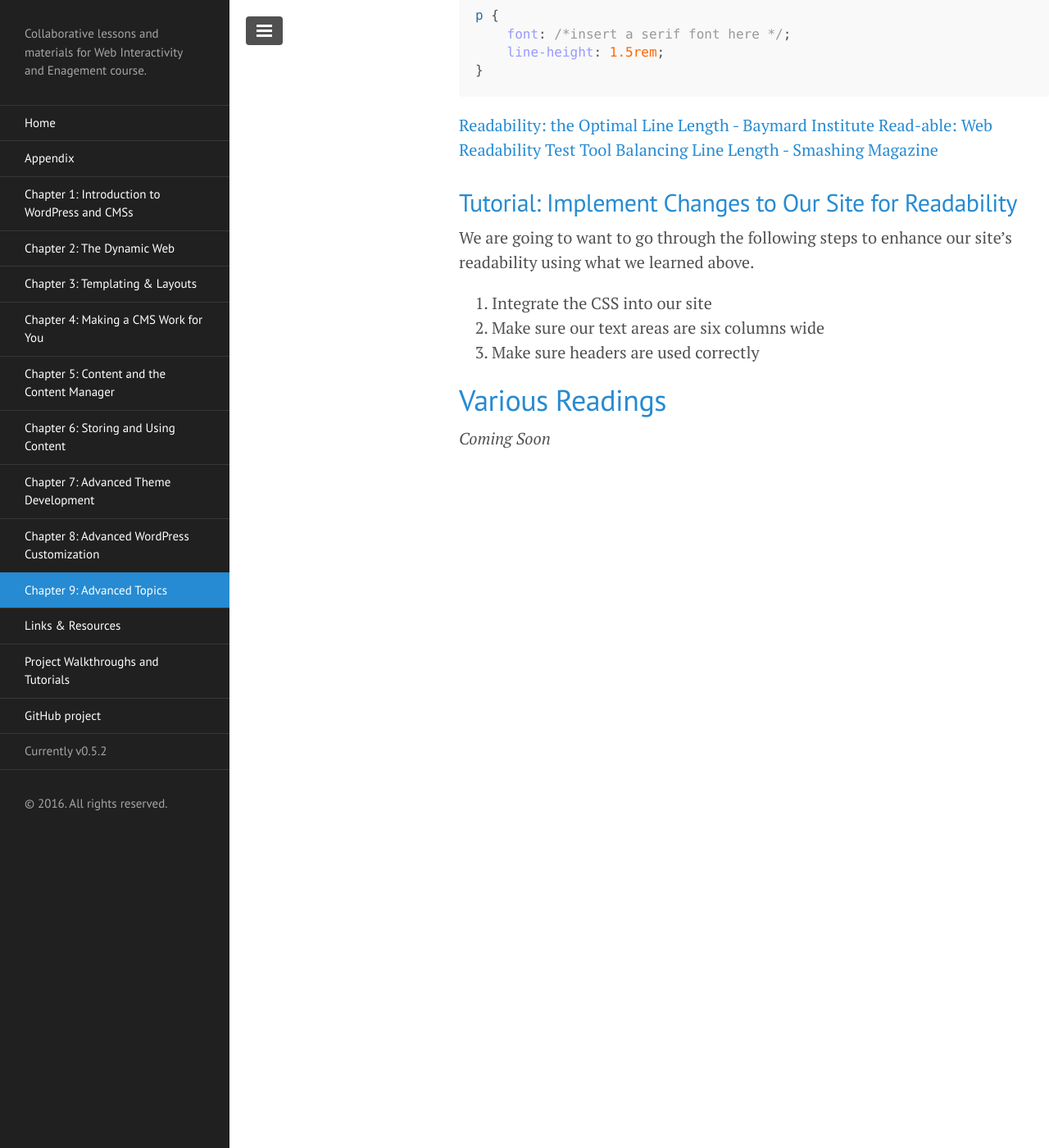
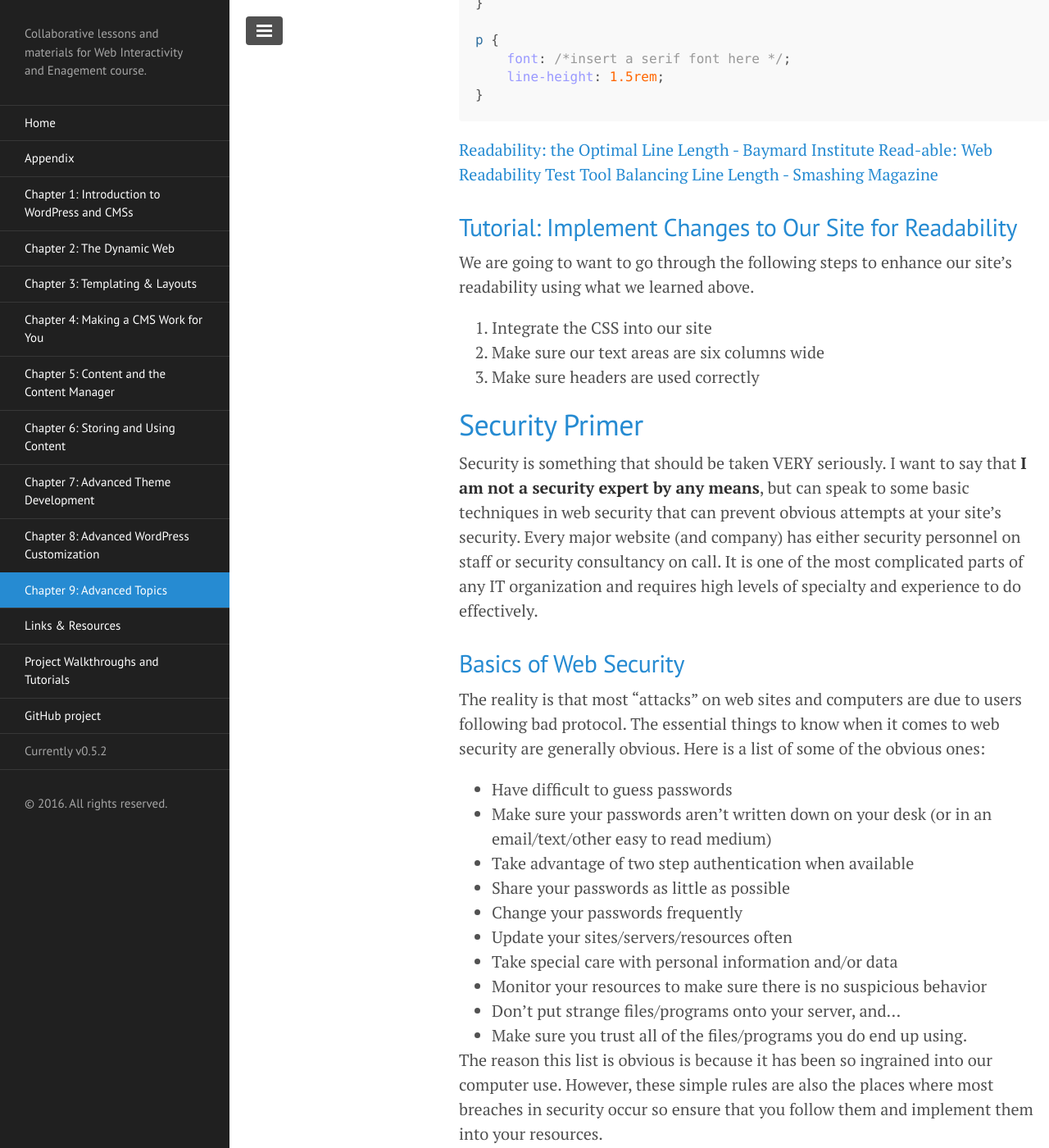
Before and after one commit to ahaywood/Web-Interactivity-and-Engagement, a Jekyll site: the page built from chapter-9/index.md, in a window 1280 px wide and 1400 px high, scrolled down 15636 px. Shown: the whole window at 82% size. Built offline with Jekyll 4.4.1, drawn with Linux system fonts in a browser that asks for light colours; Markdown is read by kramdown in place of the engine named in the settings; some of the changed text lies outside the part shown.

Commit message:
Security Primer

```diff
--- a/chapter-9/index.md
+++ b/chapter-9/index.md
@@ -15,6 +15,7 @@ title: Chapter 9&#58; Advanced Topics
 * [SEO Techniques in a CMS](#seo-techniques-in-a-cms)
     * Tutorial: Optimizing WordPress for SEO
 * [Styling for Maximum Readability](#styling-for-maximum-readability)
+* [Security Primer](#security-primer)
 * [Various Readings](#various-readings)
     * “Evoking Trust" and "Knowing Everything”
     * "What is Code?"
@@ -402,5 +403,52 @@ We are going to want to go through the following steps to enhance our site’s r
 2. Make sure our text areas are six columns wide
 3. Make sure headers are used correctly
 
+## <a name="security-primer">Security Primer</a>
+
+Security is something that should be taken VERY seriously. I want to say that **I am not a security expert by any means**, but can speak to some basic techniques in web security that can prevent obvious attempts at your site’s security. Every major website (and company) has either security personnel on staff or security consultancy on call. It is one of the most complicated parts of any IT organization and requires high levels of specialty and experience to do effectively.
+
+### Basics of Web Security
+
+The reality is that most “attacks” on web sites and computers are due to users following bad protocol. The essential things to know when it comes to web security are generally obvious. Here is a list of some of the obvious ones:
+
+* Have difficult to guess passwords
+* Make sure your passwords aren’t written down on your desk (or in an email/text/other easy to read medium)
+* Take advantage of two step authentication when available
+* Share your passwords as little as possible
+* Change your passwords frequently
+* Update your sites/servers/resources often
+* Take special care with personal information and/or data
+* Monitor your resources to make sure there is no suspicious behavior
+* Don’t put strange files/programs onto your server, and…
+* Make sure you trust all of the files/programs you do end up using.
+
+The reason this list is obvious is because it has been so ingrained into our computer use. However, these simple rules are also the places where most breaches in security occur so ensure that you follow them and implement them into your resources.
+
+### SSL and HTTPS
+
+Using HTTPS as opposed to HTTP is a good way to prevent a lot of issues with security and it also is a boost to SEO.
+
+For a site to use HTTPS, there must be an SSL certificate in place. An SSL Certificate allows for an encrypted handshake to take place between the browser and the server - this preventing data from being skimmed.
+
+The only downside to using an SSL certificate is the continued cost to attach it to your site. The cost is rather minor and every functioning site that has server communication (and primarily authentication) should have an SSL certificate. Most hosts will have an easy setup for including an SSL certificate so that your site can operate over HTTPS.
+
+[Google - Getting Started with SSL](https://support.google.com/adwords/answer/2580401?hl=en)
+
+### WordPress Security
+
+WordPress gets a bad rap for being insecure. It is rarely WordPress that is insecure though, but rather the users who fail to follow the basics of web security listed above.
+
+Here are a few steps you can take to improve your security situation for WordPress:
+
+* Keep your WordPress installation up to date! This is the easiest and most important of all the security steps.
+* Use SSL (see above).
+* Have a unique username and hard to guess password - this means deleting your “admin” user completely. This will prevent most brute force attacks.
+* Change the location of your WordPress login. [ManageWP Blog - Change WordPress Login URL](https://managewp.com/change-your-wordpress-login-url)
+* Limit login attempts (plugins available).
+* Turn off comments and make sure you manage user accounts carefully. One slip up from one user is all you need to make your site vulnerable.
+
 ## <a name="various-readings">Various Readings</a>
-*Coming Soon*
+
+### [“Evoking Online Trust” by Seth Godin](http://sethgodin.typepad.com/seths_blog/2013/11/evoking-online-trust.html)
+
+### [“Never Heard of It” by Lyza Danger Gardner](http://alistapart.com/column/never-heard-of-it)
--- a/index.html
+++ b/index.html
@@ -88,6 +88,7 @@ title: CMSs and WordPress - WIE Course Book
     <li><a href="chapter-9/#monitoring-your-site">Monitoring Your Site</a></li>
     <li><a href="chapter-9/#seo-techniques-in-a-cms">SEO Techniques in a CMS</a></li>
     <li><a href="chapter-9/#styling-for-maximum-readability">Styling for Maximum Readability</a></li>
+    <li><a href="chapter-9/#security-primer">Security Primer</a></li>
     <li><a href="chapter-9/#various-readings">Various Readings</a></li>
   </ul>
   <li class="chapter-list"><a href="chapter-10/">Project Walkthroughs and Tutorials</a></li>
```
